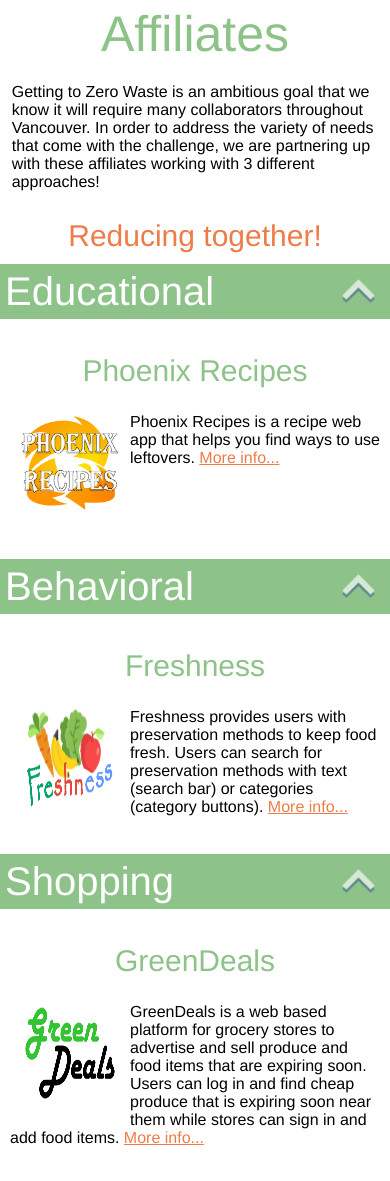
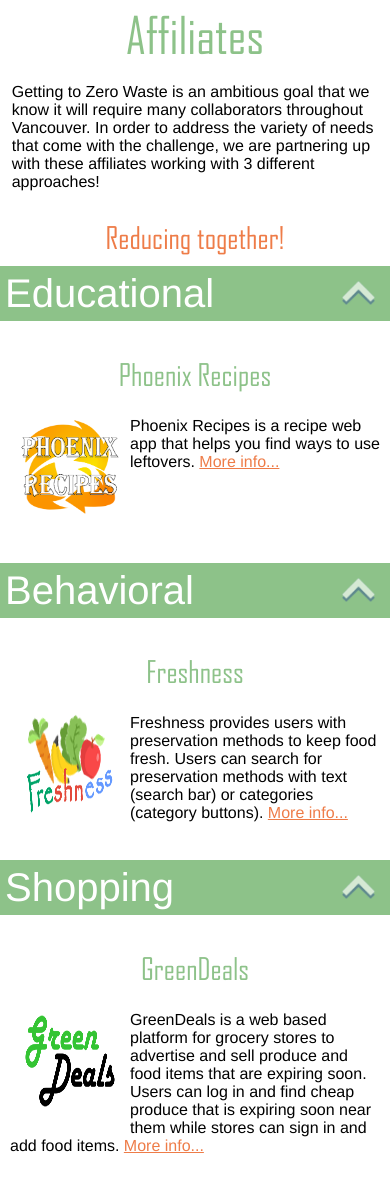
Before and after one commit to ericjsy/PocketPantry, a PHP site: page /affiliates.html in a window 390 px wide. Shown: the part 50-1231 px from the top of the page. Before the commit the page ends 1195 px from the top, so only its background shows below. Run offline with PHP 8.4, Linux system fonts and the light colour scheme; grey boxes labelled with a size stand in for pictures from a placeholder-image service; some libraries are stand-ins or nearby versions.

Commit message:
Agency FB font fixes

```diff
--- a/css/affiliates.css
+++ b/css/affiliates.css
@@ -3,6 +3,14 @@
 
 
 @media only screen and (max-width: 600px) {
+	/* font */
+	@font-face {
+		font-family: 'Conv_agency-fb';
+		src: url('../assets/agency-fb.eot');
+		src: local('☺'), url('../assets/agency-fb.woff') format('woff'), url('../assets/agency-fb.ttf') format('truetype'), url('../assets/agency-fb.svg') format('svg');
+		font-weight: normal;
+		font-style: normal;
+	}
 
 	/* header */
     #mobile_home_page_nav {
@@ -11,7 +19,7 @@
 
     /* content section */
 	#affiliates_title, #default_message, h2 {
-		font-family: "Agency FB", Helvetica, sans-serif;
+		font-family: "Conv_agency-fb", Helvetica, sans-serif;
 	}
 	#affiliates_info, #expand_educational, #expand_behavioral, #expand_shopping, p {
 		font-family: Helvetica, "Trebuchet MS", sans-serif;
```
Also changed, not shown: css/about_us.css (+9 -1 lines), css/sign_in.css (+9 -1 lines).
